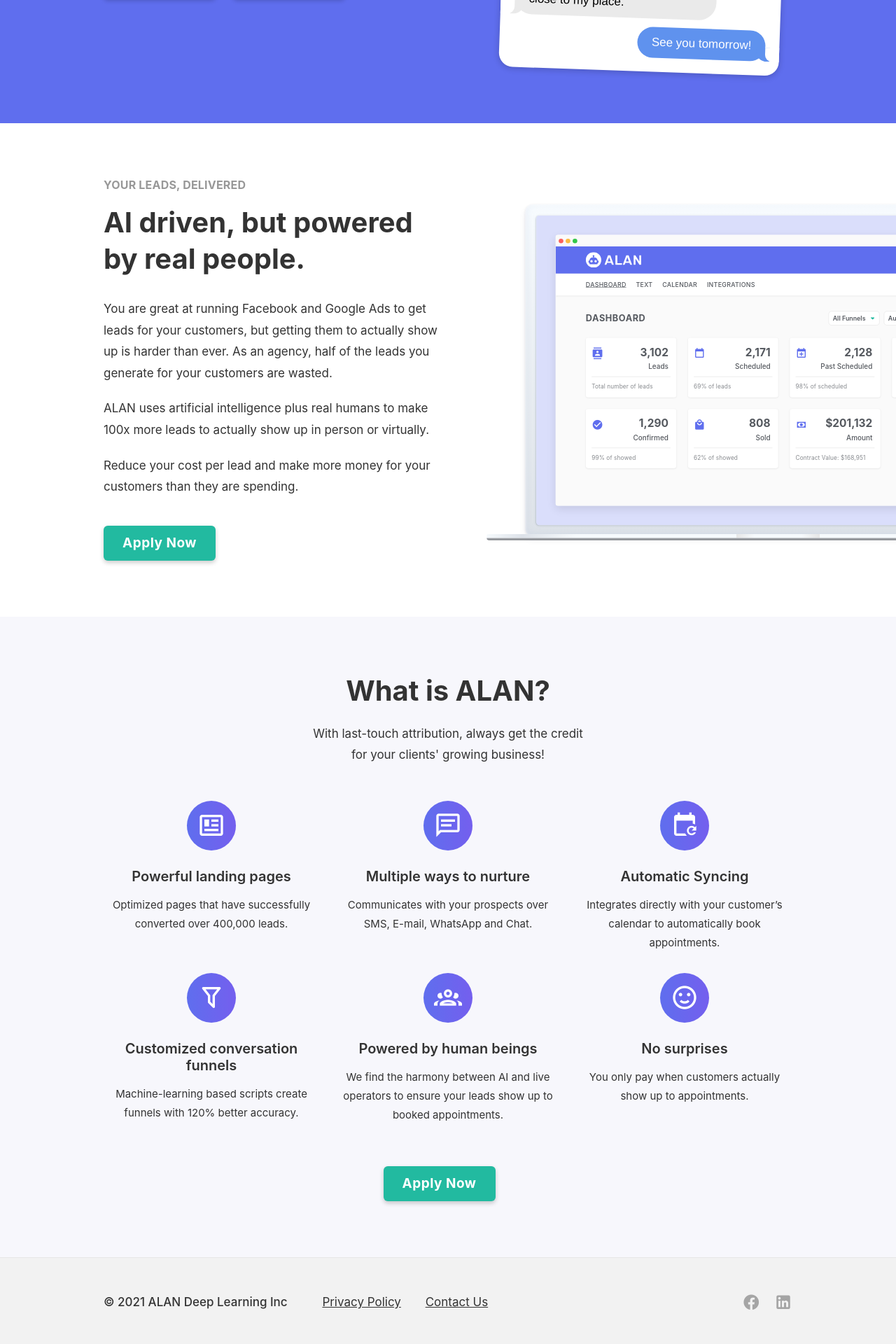
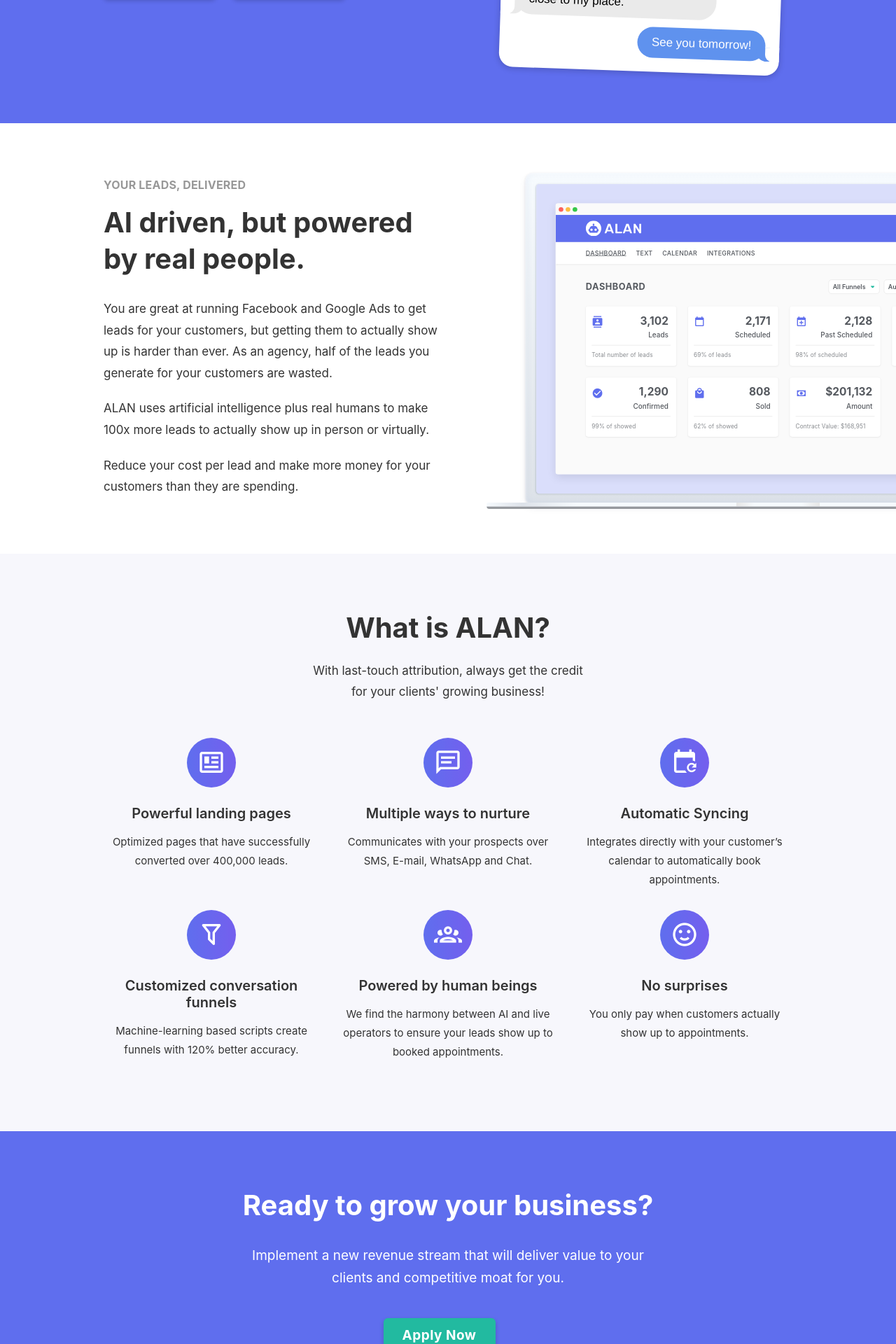
Before and after one commit to Usealan/website, a Jekyll site: the page built from pages/homepage.html, in a window 1280 px wide. Shown: the part 590-2510 px from the top of the page at 70% size. Built offline with Jekyll 4.4.1, drawn with Linux system fonts in a browser that asks for light colours; nearby versions of some CDN libraries; some web fonts are replaced.

Commit message:
nicer footer

```diff
--- a/_includes/head.html
+++ b/_includes/head.html
@@ -14,4 +14,5 @@
   <link rel="apple-touch-icon" href="/assets/images/icon.png">
   <link rel="shortcut icon" href="/assets/images/icon.ico" />
   <link rel="stylesheet" href="/assets/styles.css">
+  <script type="text/javascript" src="https://cdn.jsdelivr.net/jquery/latest/jquery.min.js"></script>
 </head>
--- a/_layouts/default.html
+++ b/_layouts/default.html
@@ -7,7 +7,7 @@
 
     {{ content }}
 
-    <div class="footer">
+    <div class="footer {% if page.footer == 'colored' %}colored{% endif %}">
       <div class="container">
         <p class="copyright">© 2021 ALAN Deep Learning Inc</p>
         <p><a href="/privacy/">Privacy Policy</a></p>
@@ -18,7 +18,6 @@
         </span>
       </div>
     </div>
-    <script type="text/javascript" src="https://cdn.jsdelivr.net/jquery/latest/jquery.min.js"></script>
     <script type="text/javascript" src="/assets/scripts.js"></script>
   </body>
 </html>
--- a/assets/styles.scss
+++ b/assets/styles.scss
@@ -21,7 +21,6 @@
 ::selection { background: var(--color-blue); color: #FFFFFF; text-shadow: none; }
 
 body { color: #333333; font-family: "Inter", system-ui, -apple-system, BlinkMacSystemFont, "Segoe UI", "Roboto", "Oxygen", "Ubuntu", "Cantarell", "Fira Sans", "Droid Sans", "Helvetica Neue", sans-serif; font-size: 17px; line-height: 1.8; }
-.colored { position: relative; background: var(--color-blue); color: white; }
 .table { position: absolute; top: 0; left: 0; width: 100%; height: 100%; display: table; padding: 0; }
 .table-cell { display: table-cell; vertical-align: middle; }
 .container { position: relative; padding: 0 20px; width: 100%; max-width: 1024px; margin: 0 auto; }
@@ -65,7 +64,6 @@
 .block p { margin: 0 0 20px; max-width: 600px; }
 .block p:last-child { margin: 0; }
 .block p strong { font-weight: 600; }
-.block .ctas { padding-top: 40px; }
 
 .main-block .copy { width: 50%;  }
 .main-block .mock { pointer-events: none; position: absolute; top: 0; left: 50%; width: 75%; height: 100%; max-width: 1000px; }
@@ -86,7 +84,7 @@
 .features ul li h3 { font-weight: 600; font-size: 20px; line-height: 1.2; margin: 0 0 15px; }
 .features ul li p { opacity: 1; }
 
-.footer { padding: 50px 0; border-top: 1px solid rgba(0,0,0,0.05); line-height: 26px; background: rgba(0,0,0,0.05); }
+.footer { padding: 50px 0; border-top: 1px solid rgba(0,0,0,0.05); line-height: 26px; background: #F7F7FC; }
 .footer a { color: inherit; }
 .footer p { display: inline-block; margin: 0 15px; }
 .footer .copyright { font-weight: 500; margin: 0 30px 0 0; }
@@ -98,6 +96,14 @@
 .page h1 { text-align: center; padding: 20px 0 60px; font-size: 50px; line-height: 1; }
 .page .content.container { padding: 40px 20px 30px; max-width: 700px; }
 .page .content.container p { margin: 0 0 30px; }
+
+.colored { position: relative; background: var(--color-blue); color: white; }
+.bottom-cta.block { text-align: center; }
+.bottom-cta.block p { font-size: 19px; line-height: 1.7; margin: 0 auto 40px; }
+
+.footer.colored { border-top: 1px solid rgba(255,255,255,0.1); }
+.footer.colored span.mdi { opacity: 0.6; }
+.footer.colored span.mdi:hover { opacity: 1; }
 
 @media screen and (max-width: 979px) {
   body { font-size: 16px; }
@@ -118,6 +124,7 @@
   .block p { font-size: 15px; }
   .block .ctas { padding-top: 20px; text-align: center; }
   .block .ctas .button { margin: 0; }
+  .features { padding-bottom: 30px; }
   .features.block h2 { margin: 0 auto 20px; }
   .features ul { width: auto; margin: 0 -10px; }
   .features ul li { width: 50%; padding: 0 15px; margin: 0 0 30px; }
@@ -125,6 +132,8 @@
   .features ul li p { font-size: 15px; }
   .page h1 { padding: 0 20px 30px; font-size: 30px; line-height: 1.3; }
   .page .content.container { padding: 30px 20px 10px; }
+  .bottom-cta.block h2 { max-width: none; }
+  .bottom-cta.block p { font-size: 17px; max-width: 320px; margin: 0 auto 0; }
   .footer { padding: 40px 0; text-align: center; }
   .footer .container { width: calc(100% - 20px); padding: 0; }
   .footer span { display: block; }
--- a/pages/homepage.html
+++ b/pages/homepage.html
@@ -37,9 +38,11 @@
       <p>ALAN uses artificial intelligence plus real humans to make 100x more leads to actually show up in person or virtually.</p>
       <p>Reduce your cost per lead and make more money for your customers than they are spending.</p>
     </div>
+<!--
     <div class="ctas">
       <a class="button primary" href="/sign-up/">Apply Now</a>
     </div>
+-->
   </div>
   <div class="mock">
     <iframe src="/mocks/admin-preview.html"></iframe>
@@ -81,6 +84,12 @@
         <p>You only pay when customers actually show up to appointments.</p>
       </li>
     </ul>
+  </div>
+</div>
+<div class="block bottom-cta colored">
+  <div class="container">
+    <h2>Ready to grow your business?</h2>
+    <p>Implement a new revenue stream that will deliver value to your clients and competitive moat for you.</p>
     <div class="ctas">
       <a class="button primary" href="/sign-up/">Apply Now</a>
     </div>
```
Also changed, not shown: other parts of pages/homepage.html (+1 -0 lines).
